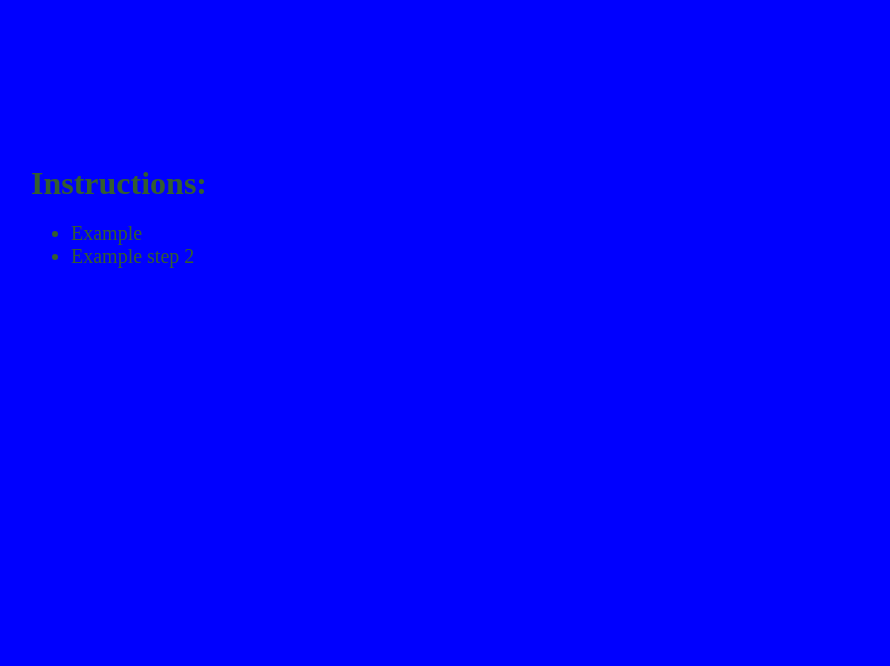
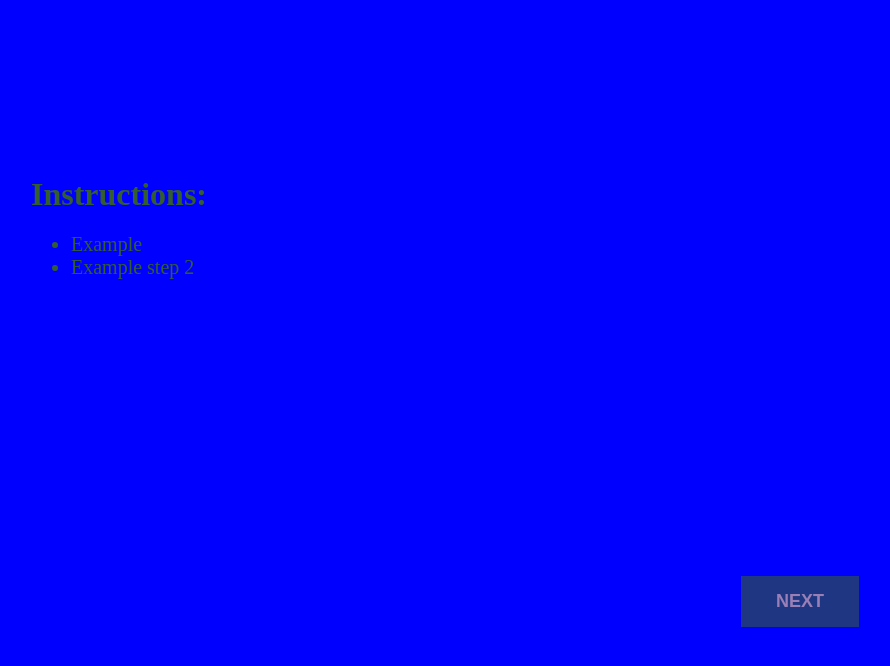
Before and after one commit to melannylima/AB-Space_Invaders, a plain HTML site: page index.html in a window 1280 px wide. Both pictures are taken after a click on the button "BEGIN GAME". Shown: the whole page, without its empty margins (229-1119 px from the left). Drawn offline with Linux system fonts and the light colour scheme.

Commit message:
next button created

```diff
--- a/css/style.css
+++ b/css/style.css
@@ -13,7 +13,7 @@ body {
   height: 48vw;
   width: 75vw;
   border-radius: 18px;
-  margin: 15px 12.5vw 15px 12.5vw;
+  margin: 2vw 12.5vw 15px 12.5vw;
   flex-direction: column;
 }
 
@@ -23,7 +23,9 @@ h1 {
 }
 
 #start {
-  margin: 380px 25px 30px 780px;
+  position: absolute;
+  top: 45vw;
+  right: 15vw;
   background-color: #345D30;
   border: none;
   color: #FFD486;
--- a/index.html
+++ b/index.html
@@ -9,7 +9,7 @@
     <div class="gamezone">
 
       <div id="toStart">
-        <h1>ANGRY BIRD BEACH INVADERS</h1>
+        <h1>BEACH INVADERS</h1>
         <button type="button" id="start">BEGIN GAME</button>
       </div>
 
--- a/js/app.js
+++ b/js/app.js
@@ -33,6 +33,15 @@ const instructions = () => {
   inst.appendChild(screenH)
   // attach unordered list to instruction screen
   inst.appendChild(instList)
+
+  // create next button
+  const next = document.createElement("BUTTON")
+  // give name to button
+  next.setAttribute("id", "start")
+  // give button text
+  next.innerHTML = "NEXT"
+  // attach button to instruction screen
+  inst.appendChild(next)
 }
 
 const startButton = document.getElementById("start")
```
